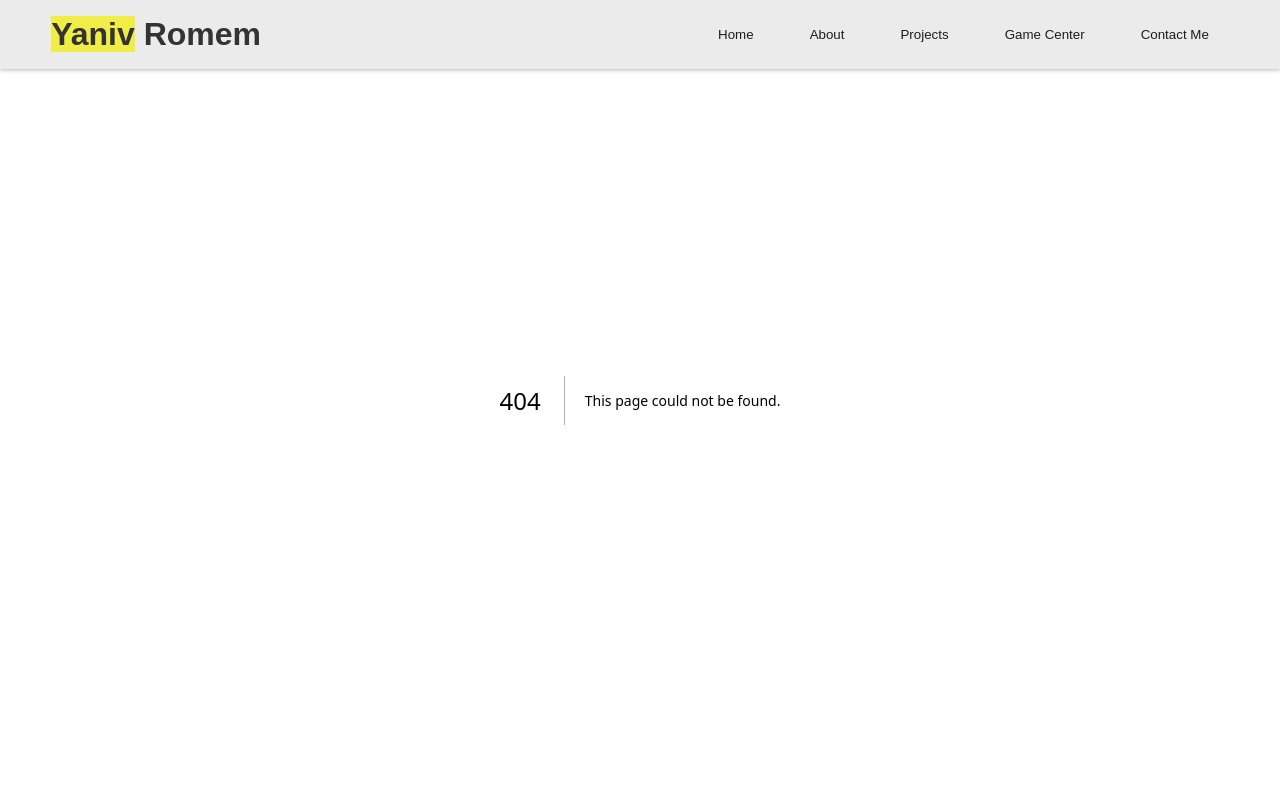
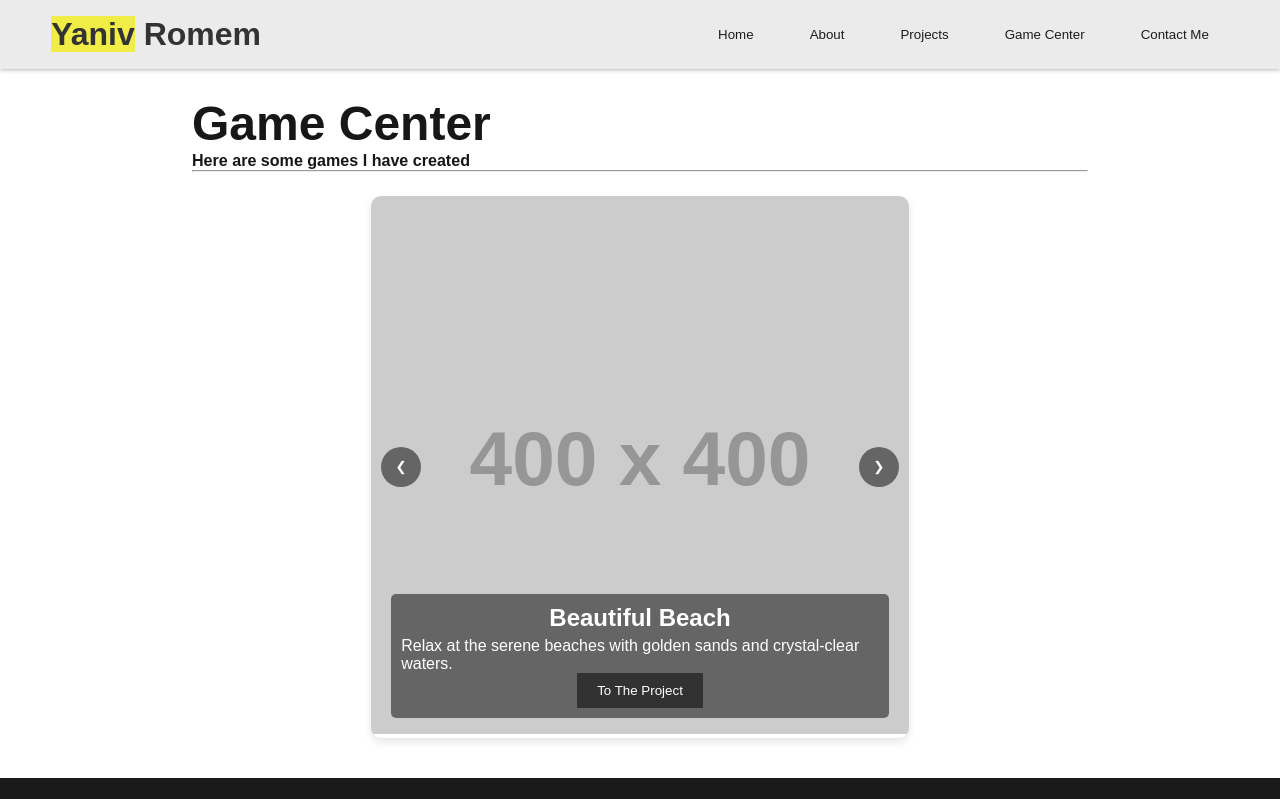
Before and after one commit to JanivDemagniv/amazing_protfoliov.2, a Next.js app: page /gamecenter in a window 1280 px wide. Before the commit this address had no page. Shown: the top 799 px of the page. Built offline with nearby package versions, Linux system fonts and the light colour scheme.

Commit message:
image slider

```diff
--- a/src/app/about/page.jsx
+++ b/src/app/about/page.jsx
@@ -1,10 +1,12 @@
 import React from 'react'
 import styles from '../page.module.css'
 import Button from '../components/Button'
+import Title from '../components/Title'
 
 export default function page() {
     return (
         <div className={styles.main}>
+            <Title title='About Me' subtitle='Here You Get A Chance To know me a liltle better' />
             <div className={styles.aboutAll}>
                 <div className={styles.aboutHeader}>
                     <div className={styles.header}>
--- /dev/null
+++ b/src/app/components/ImageSlider.jsx
@@ -0,0 +1,49 @@
+'use client';
+
+import React, { useState } from 'react';
+import styles from './styles/ImageSlider.module.css';
+import Button from './Button';
+
+const ImageSlider = ({ slides }) => {
+    const [currentIndex, setCurrentIndex] = useState(0);
+
+    const handlePrev = () => {
+        setCurrentIndex((prevIndex) =>
+            prevIndex === 0 ? slides.length - 1 : prevIndex - 1
+        );
+    };
+
+    const handleNext = () => {
+        setCurrentIndex((prevIndex) =>
+            prevIndex === slides.length - 1 ? 0 : prevIndex + 1
+        );
+    };
+
+    return (
+        <div className={styles.slider}>
+            <div
+                className={styles.sliderContainer}
+                style={{ transform: `translateX(-${currentIndex * 100}%)` }}
+            >
+                {slides.map((slide, index) => (
+                    <div key={index} className={styles.slide}>
+                        <img src={slide.image} alt={`Slide ${index}`} className={styles.image} />
+                        <div className={styles.textOverlay}>
+                            <h2 className={styles.header}>{slide.header}</h2>
+                            <p className={styles.content}>{slide.content}</p>
+                            <Button label='To The Project' to='' color='white' />
+                        </div>
+                    </div>
+                ))}
+            </div>
+            <button className={`${styles.button} ${styles.prev}`} onClick={handlePrev}>
+                &#10094;
+            </button>
+            <button className={`${styles.button} ${styles.next}`} onClick={handleNext}>
+                &#10095;
+            </button>
+        </div>
+    );
+};
+
+export default ImageSlider;
--- a/src/app/components/NavBar.jsx
+++ b/src/app/components/NavBar.jsx
@@ -10,7 +10,7 @@ export default function NavBar({ }) {
                 <li><Button to='/' label='Home' /></li>
                 <li><Button to='/about' label='About' /></li>
                 <li><Button to='/projects' label='Projects' /></li>
-                <li><Button to='/projects' label='Game Center' /></li>
+                <li><Button to='/gamecenter' label='Game Center' /></li>
                 <li><Button to='/contact' label='Contact Me' /></li>
             </ul>
         </nav>
--- /dev/null
+++ b/src/app/components/styles/ImageSlider.module.css
@@ -0,0 +1,82 @@
+.slider {
+    position: relative;
+    width: 60%;
+    max-width: 800px;
+    margin: 0 auto;
+    overflow: hidden;
+    border-radius: 10px;
+    box-shadow: 0 4px 8px rgba(0, 0, 0, 0.1);
+}
+
+.sliderContainer {
+    display: flex;
+    transition: transform 0.5s ease-in-out;
+}
+
+.slide {
+    position: relative;
+    min-width: 100%;
+    height: auto;
+    overflow: hidden;
+}
+
+.image {
+    width: 100%;
+    height: auto;
+    object-fit: cover;
+}
+
+.textOverlay {
+    display: flex;
+    flex-direction: column;
+    align-items: center;
+    position: absolute;
+    bottom: 20px;
+    left: 20px;
+    right: 20px;
+    background: rgba(0, 0, 0, 0.5);
+    color: white;
+    padding: 10px;
+    border-radius: 5px;
+    text-align: left;
+}
+
+.header {
+    margin: 0;
+    font-size: 1.5rem;
+    font-weight: bold;
+}
+
+.content {
+    margin: 5px 0 0;
+    font-size: 1rem;
+}
+
+.button {
+    position: absolute;
+    top: 50%;
+    transform: translateY(-50%);
+    background-color: rgba(0, 0, 0, 0.5);
+    color: white;
+    border: none;
+    border-radius: 50%;
+    width: 40px;
+    height: 40px;
+    display: flex;
+    align-items: center;
+    justify-content: center;
+    cursor: pointer;
+    z-index: 10;
+}
+
+.prev {
+    left: 10px;
+}
+
+.next {
+    right: 10px;
+}
+
+.button:hover {
+    background-color: rgba(0, 0, 0, 0.8);
+}
--- /dev/null
+++ b/src/app/gamecenter/page.jsx
@@ -0,0 +1,31 @@
+import React from 'react';
+import styles from '../page.module.css'
+import ImageSlider from '../components/ImageSlider';
+import Title from '../components/Title';
+
+const slides = [
+    {
+        image: 'https://placehold.co/400x400',
+        header: 'Beautiful Beach',
+        content: 'Relax at the serene beaches with golden sands and crystal-clear waters.',
+    },
+    {
+        image: 'https://placehold.co/400x400',
+        header: 'Mountain Adventure',
+        content: 'Explore the breathtaking mountains and experience the thrill of adventure.',
+    },
+    {
+        image: 'https://placehold.co/400x400',
+        header: 'City Lights',
+        content: 'Discover the vibrant life of the city and its stunning skyline at night.',
+    },
+];
+
+export default function page() {
+    return (
+        <div className={styles.main}>
+            <Title title='Game Center' subtitle='Here are some games I have created' />
+            <ImageSlider slides={slides} />
+        </div>
+    )
+}
```
